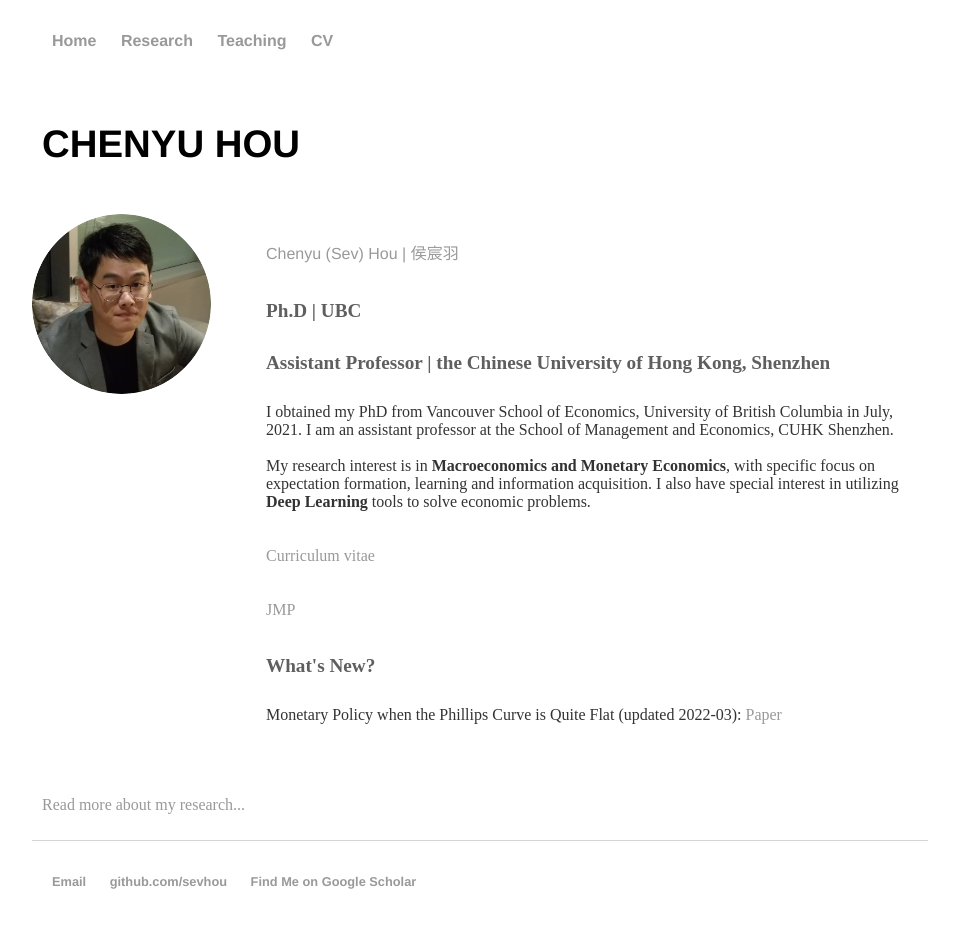
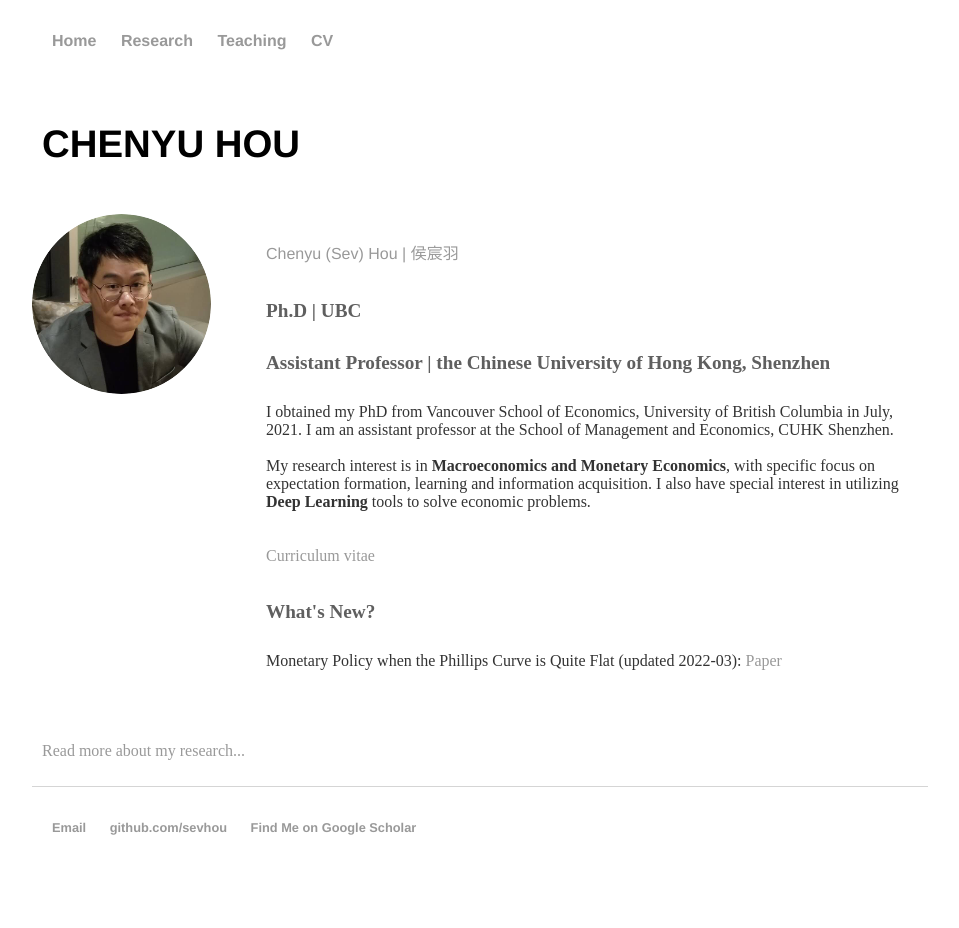
Before and after one commit to sevhou/sevhou.github.io, a Jekyll site: the page built from index.html, in a window 1280 px wide, cut to the strip 94-1063 px from the top of the page. Shown: the top 928 px of the strip, without its empty margins (160-1119 px from the left). Built offline with Jekyll 4.4.1, drawn with Linux system fonts in a browser that asks for light colours.

Commit message:
Update index.html

```diff
--- a/index.html
+++ b/index.html
@@ -16,7 +16,6 @@ title: Chenyu Hou (Sev)
 			<br>My research interest is in <b>Macroeconomics and Monetary Economics</b>, with specific focus on expectation formation, learning and information acquisition. I also have special interest in utilizing <b>Deep Learning</b> tools to solve economic problems. </p>
 
 			<p><a href="https://sevhou.github.io/cv/Chenyu%20Hou%20CV.pdf">Curriculum vitae</a></p>
-		        <p><a href="https://sevhou.github.io/research/Learning_with_RNN_Sev_latest.pdf">JMP</a></p>
 
 			<h2>What's New?</h2>
 			<p>Monetary Policy when the Phillips Curve is Quite Flat (updated 2022-03): <a href="https://sevhou.github.io/research/BHP2022.pdf"> Paper</a></p>
```
